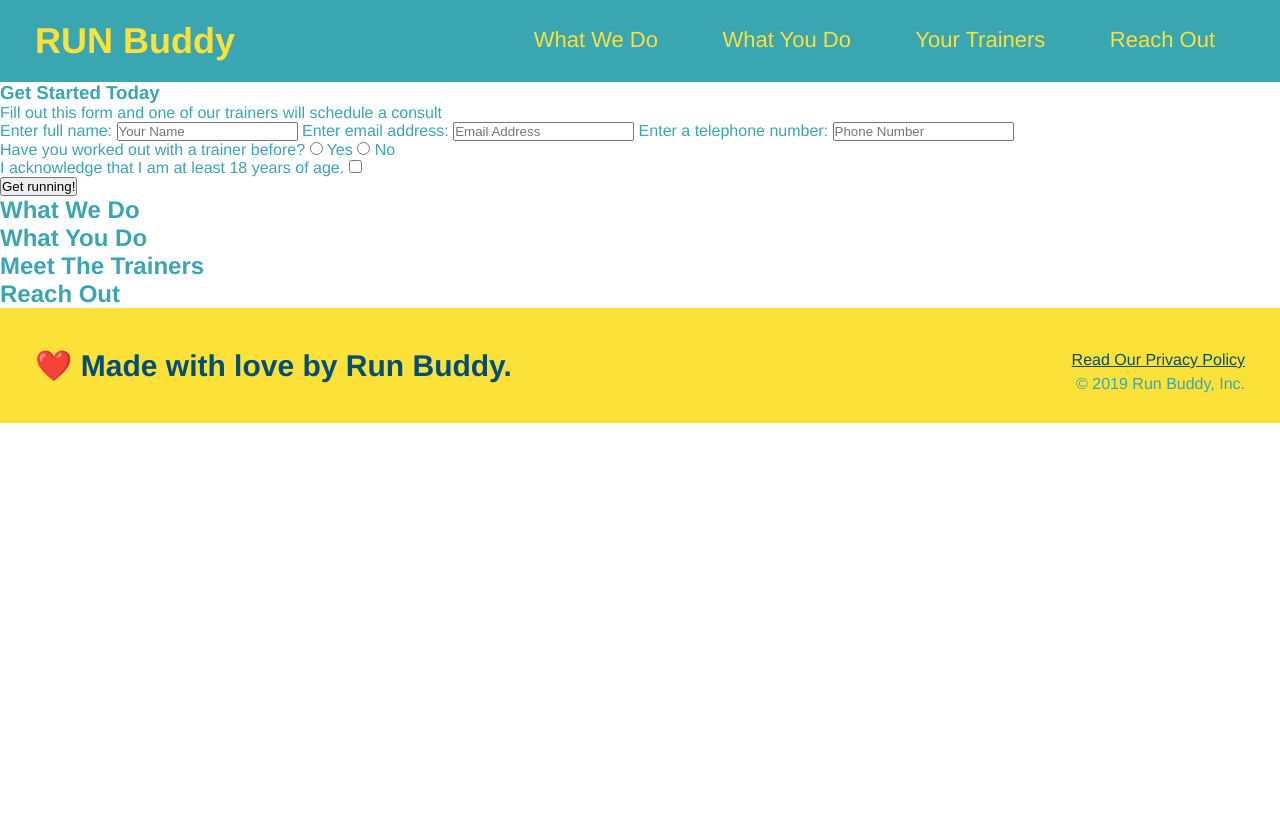
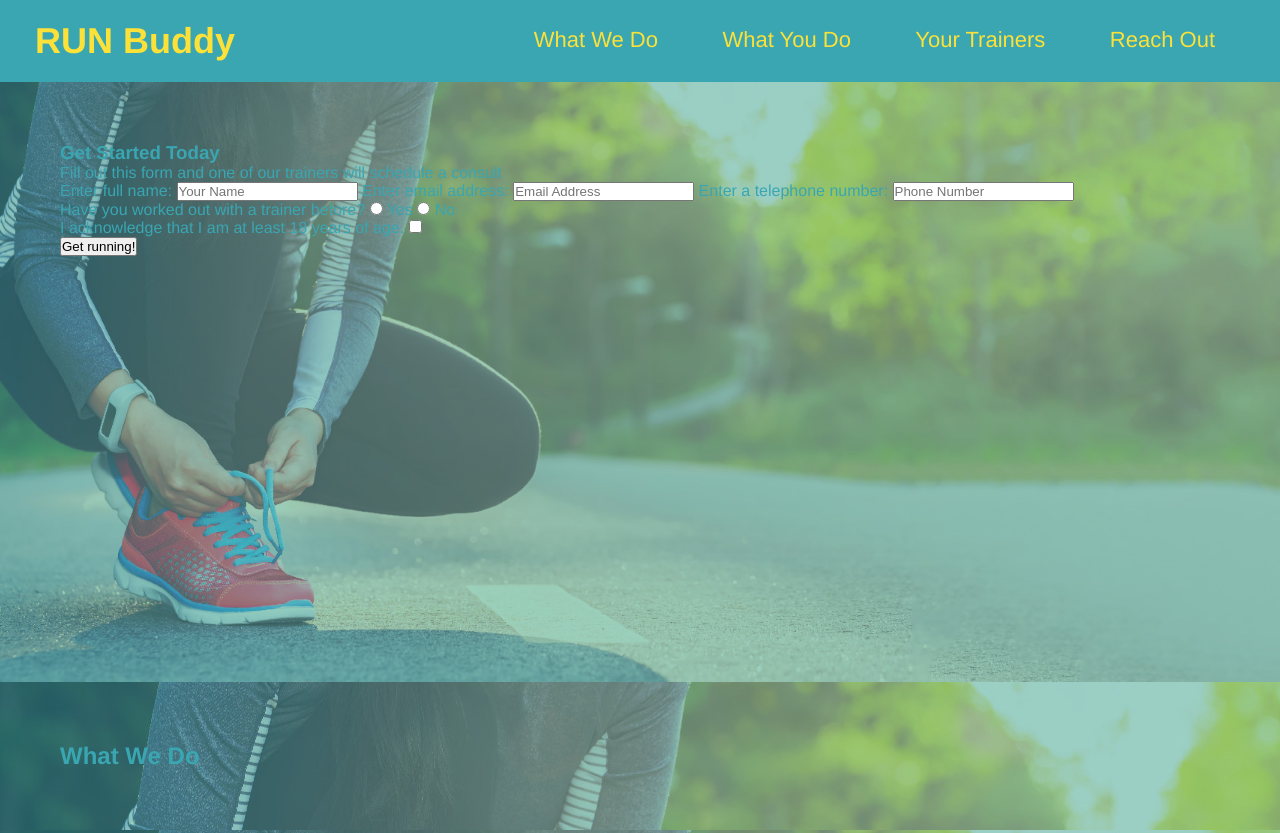
Before and after one commit to AntonioMadureira22/Run-buddy, a plain HTML site: page index.html in a window 1280 px wide. Shown: the top 833 px of the page. Before the commit the page ends 800 px from the top, so only its background shows below. Drawn offline with Linux system fonts and the light colour scheme.

Commit message:
Added more css

```diff
--- a/assests/style.css
+++ b/assests/style.css
@@ -69,3 +69,16 @@ body {
   footer a {
     color: #024e76;
   }
+
+  section {
+    padding: 60px;
+    background-image: url("../assests/images/hero-bg\ \(1\).jpg");
+  }
+
+
+.hero {
+  background-image: url("../assests/images/hero-bg\ \(1\).jpg");
+  height: 600px;
+  background-size: cover;
+  background-position: center;
+}
--- a/index.html
+++ b/index.html
@@ -34,8 +34,9 @@
   </header>
 
   <!-- hero/jumbotron -->
-<section>
-<div>
+<section class="hero">
+
+  <div>
     <h3>Get Started Today</h3>
     <p>Fill out this form and one of our trainers will schedule a consult</p>
      <!-- Add form element -->
@@ -88,11 +89,11 @@
 
   <!-- footer -->
   <footer>
-    <h2>❤️ Made with love by Run Buddy.</h2>
-    <div>
+      <h2>❤️ Made with love by Run Buddy.</h2>
+      <div>
         <a href="#">Read Our Privacy Policy</a><br />
         &copy; 2019 Run Buddy, Inc.
       </div>
-</footer>
+  </footer>
   </body>
 </html>
```
Also changed, not shown: assests/images/hero-bg (1).jpg (added).
